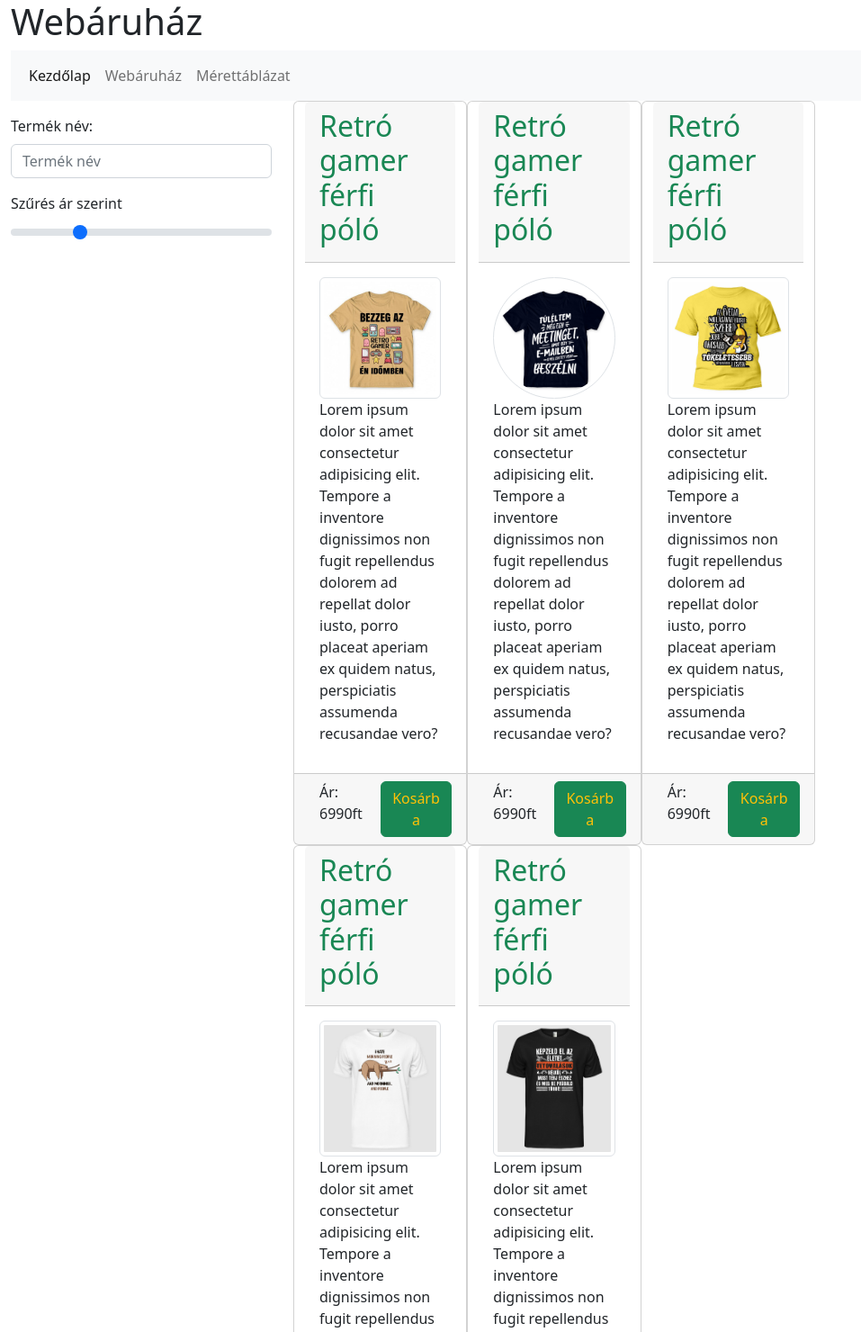
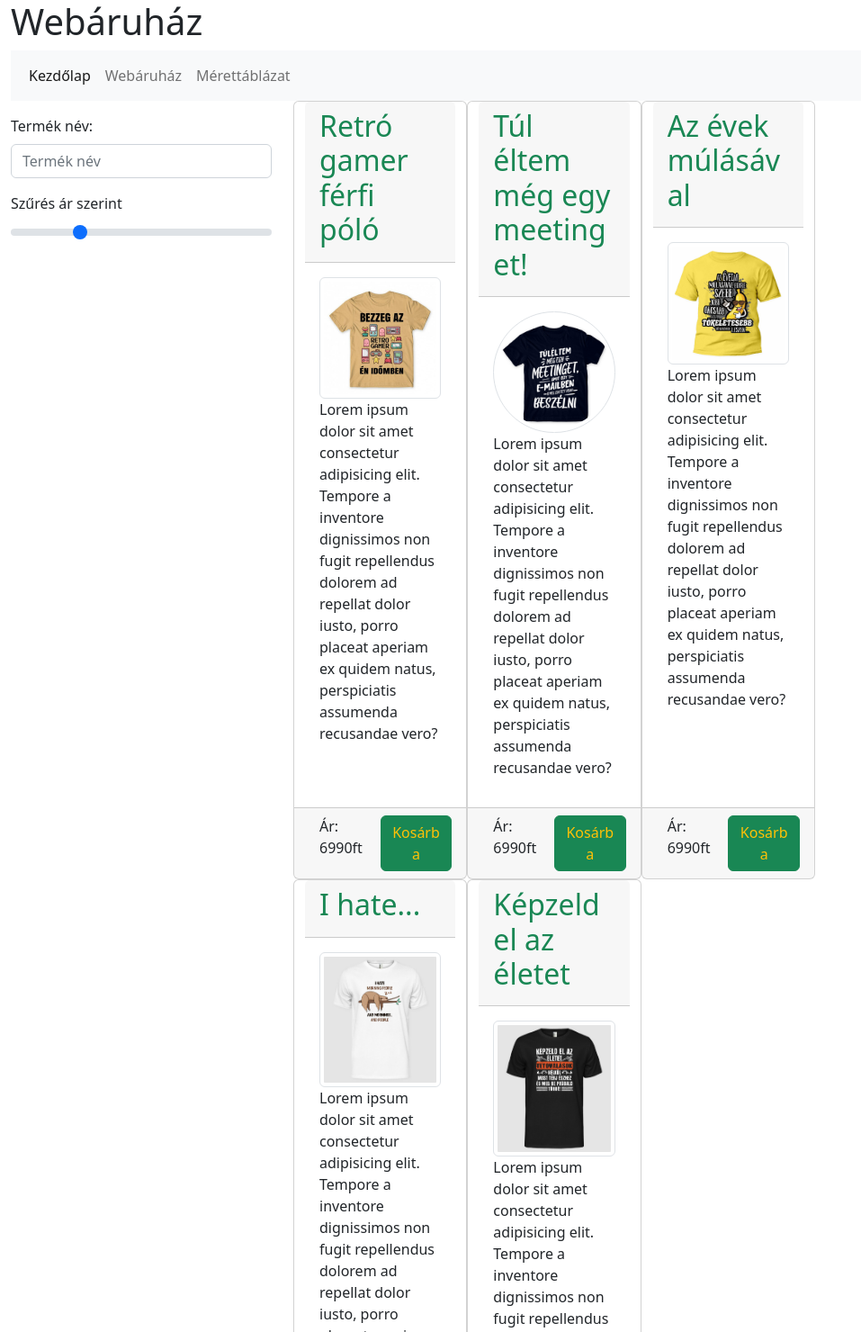
Before and after one commit to PappNiki20/Bootweb, a plain HTML site: page index.html in a window 1280 px wide. Shown: the top 1480 px of the page at 90% size, without its empty margins (0-957 px from the left). Drawn offline with nearby package versions, Linux system fonts and the light colour scheme.

Commit message:
Majdnem kesz  az index meg a meret csak a leiras x

```diff
--- a/index.html
+++ b/index.html
@@ -57,28 +57,28 @@
             </div>
 
           <div class="card col-md-4 col-sm-6">
-            <div class="card-header text-success"><h2>Retró gamer férfi póló</h2></div>
+            <div class="card-header text-success"><h2>Túl éltem még egy meetinget!</h2></div>
             <div class="card-body"><img  src="kepek/polo2.jpg" alt="gamer ferfi polo1" class=" img-thumbnail rounded-circle" ><p>Lorem ipsum dolor sit amet consectetur adipisicing elit. Tempore a inventore dignissimos non fugit repellendus dolorem ad repellat dolor iusto, porro placeat aperiam ex quidem natus, perspiciatis assumenda recusandae vero?</p></div>
             <div class="card-footer row"><span class="col-6"> Ár: 6990ft</span>
                 <button class="btn btn-success text-warning col-6">Kosárba</button></div>
           </div>
 
         <div class="card  col-md-4 col-sm-6">
-            <div class="card-header text-success"><h2>Retró gamer férfi póló</h2></div>
+            <div class="card-header text-success"><h2>Az évek múlásával</h2></div>
             <div class="card-body"><img  src="kepek/polo3.jpg" alt="gamer ferfi polo1"class="img-thumbnail rounded" ><p>Lorem ipsum dolor sit amet consectetur adipisicing elit. Tempore a inventore dignissimos non fugit repellendus dolorem ad repellat dolor iusto, porro placeat aperiam ex quidem natus, perspiciatis assumenda recusandae vero?</p></div>
             <div class="card-footer row"><span class="col-6"> Ár: 6990ft</span>
                 <button class="btn btn-success text-warning col-6">Kosárba</button></div>
           </div>
 
         <div class="card  col-md-4 col-sm-6">
-            <div class="card-header text-success"><h2>Retró gamer férfi póló</h2></div>
+            <div class="card-header text-success"><h2>I hate...</h2></div>
             <div class="card-body"><img  src="kepek/polo4.jpg" alt="gamer ferfi polo1"class="img-thumbnail rounded" ><p>Lorem ipsum dolor sit amet consectetur adipisicing elit. Tempore a inventore dignissimos non fugit repellendus dolorem ad repellat dolor iusto, porro placeat aperiam ex quidem natus, perspiciatis assumenda recusandae vero?</p></div>
             <div class="card-footer row"><span class="col-6"> Ár: 6990ft</span>
                 <button class="btn btn-success text-warning col-6">Kosárba</button></div>
           </div>
 
         <div class="card  col-md-4 col-sm-6">
-            <div class="card-header text-success"><h2>Retró gamer férfi póló</h2></div>
+            <div class="card-header text-success"><h2>Képzeld el az életet</h2></div>
             <div class="card-body"><img  src="kepek/polo5.jpg" alt="gamer ferfi polo1"class="img-thumbnail rounded"  ><p>Lorem ipsum dolor sit amet consectetur adipisicing elit. Tempore a inventore dignissimos non fugit repellendus dolorem ad repellat dolor iusto, porro placeat aperiam ex quidem natus, perspiciatis assumenda recusandae vero?</p></div>
             <div class="card-footer row"><span class="col-6"> Ár: 6990ft</span>
                 <button class="btn btn-success text-warning col-6">Kosárba</button></div>
```
